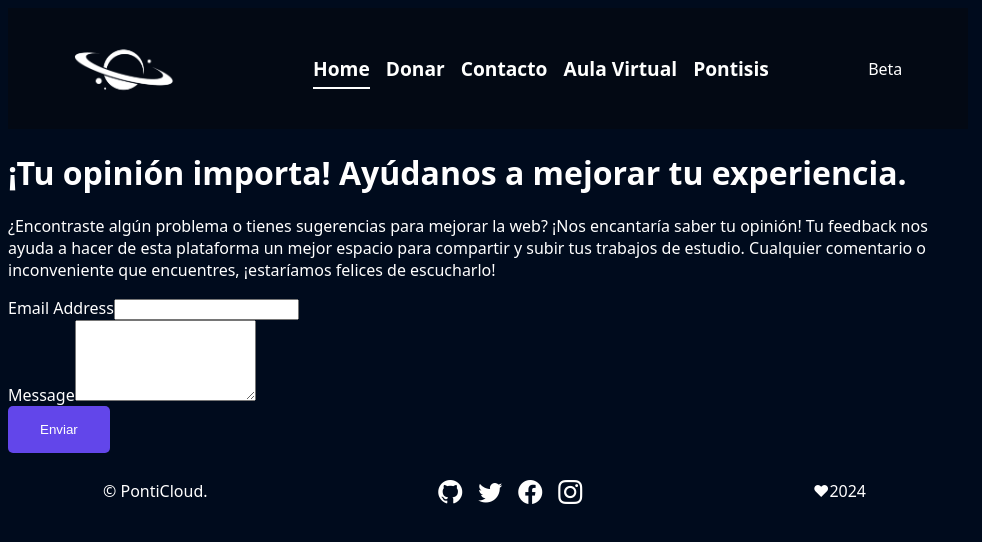
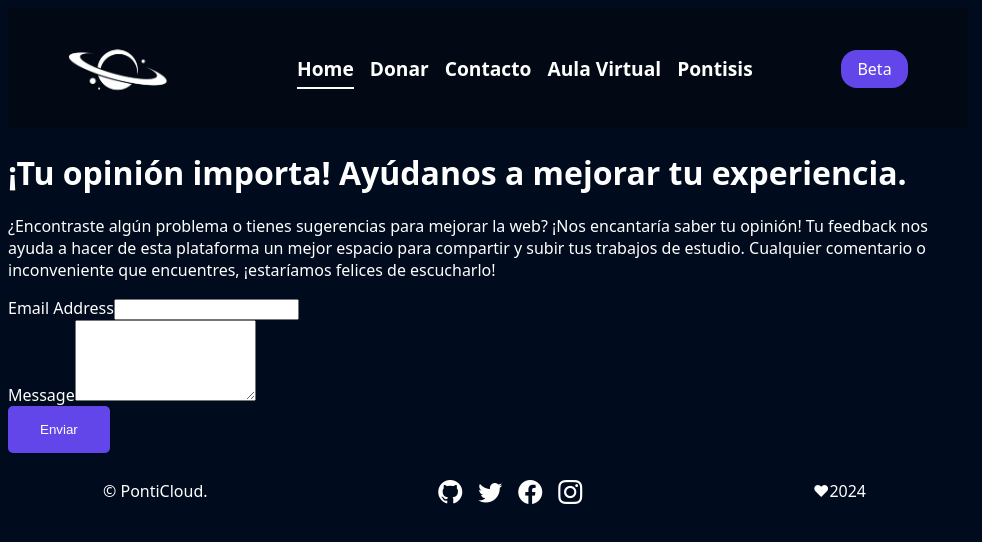
Before and after one commit to DruChill/PontiCloud, a React (Vite) app: page /contact in a window 1280 px wide. Shown: the top 542 px of the page, without its empty margins (0-982 px from the left). Built offline with nearby package versions, Linux system fonts and the light colour scheme; no server answers.

Commit message:
Add badge styles to enhance visual elements in the application

```diff
--- a/src/App.css
+++ b/src/App.css
@@ -51,6 +51,13 @@ nav ul li a.Active::after {
   background: var(--color);
 }
 
+.badge {
+  background: var(--primary);
+  color: var(--color);
+  padding: 0.5rem 1rem;
+  border-radius: 1rem;
+}
+
 header img {
   width: 100px;
 }
@@ -73,7 +80,6 @@ main p {
   color: var(--paragraph);
   text-align: justify;
   /* paragraph */
-  font-family: Poppins;
   font-size: 20px;
   font-style: normal;
   font-weight: 400;
```
